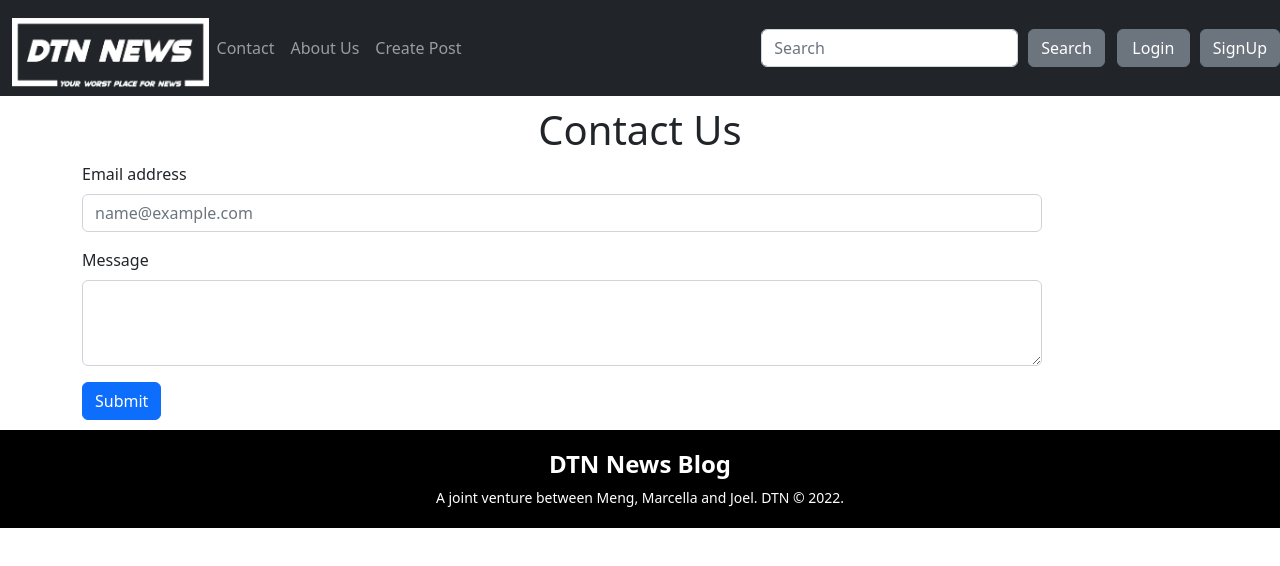
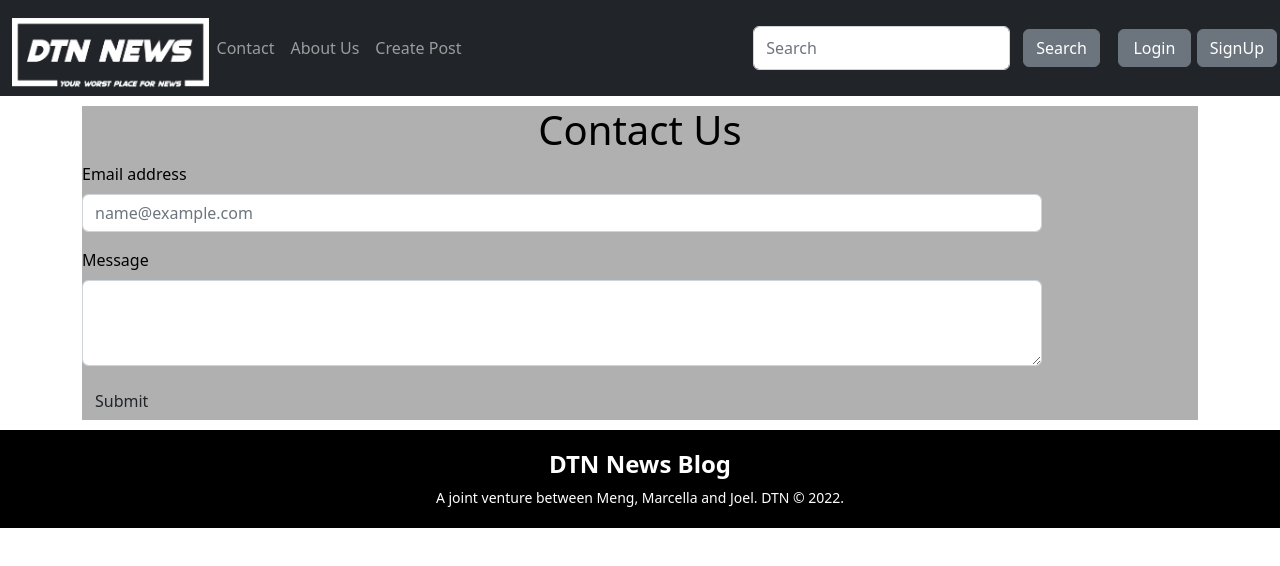
Before and after one commit to curlerhaus/DTNS_News_Blog, a React (Create React App) app in the folder client/: page /contact in a window 1280 px wide. Shown: the top 566 px of the page. Built offline with nearby package versions, Linux system fonts and the light colour scheme.

Commit message:
sass update

```diff
--- a/client/package.json
+++ b/client/package.json
@@ -14,6 +14,7 @@
     "react-dom": "^18.2.0",
     "react-router-dom": "^6.4.1",
     "react-scripts": "5.0.1",
+    "sass": "^1.56.1",
     "web-vitals": "^2.1.4"
   },
   "scripts": {
--- a/client/src/components/about.js
+++ b/client/src/components/about.js
@@ -1,12 +1,13 @@
 import TopNavBar from "./topnavbar";
 import Footer from "./footer";
-import "./about.css";
+// import "./about.css";
+import "./scss/style.css";
 
 export default function About() {
   return (
     <div className="aboutpage">
       <TopNavBar />
-      <h1 style={{ "text-align": "center" }}>Our Team</h1>
+      <h1>Our Team</h1>
       <div>
         <div className="aboutimg">
           <div>
--- a/client/src/components/carousel.js
+++ b/client/src/components/carousel.js
@@ -19,7 +19,7 @@ function CarouselFadeExample() {
         <Carousel.Caption className="caption">
           <div className="captiontext">
             <h3>Space Robots!</h3>
-            <p>Will the murder us all? Who knows?</p>
+            <p>Will they murder us all? Who knows?</p>
           </div>
         </Carousel.Caption>
       </Carousel.Item>
--- a/client/src/components/contact.js
+++ b/client/src/components/contact.js
@@ -3,13 +3,15 @@ import TopNavBar from "./topnavbar";
 import Button from "react-bootstrap/Button";
 import Footer from "./footer";
 import { Container } from "react-bootstrap";
+import "./scss/style.css";
 
 export default function Contact() {
   return (
     <>
       <TopNavBar />
       <Container>
-        <h1 style={{ "text-align": "center" }}>Contact Us</h1>
+        <div className="contactUs">
+          <h1>Contact Us</h1>
           <Form style={{ width: "60rem" }}>
             <Form.Group className="mb-3" controlId="exampleForm.ControlInput1">
               <Form.Label>Email address</Form.Label>
@@ -19,14 +21,18 @@ export default function Contact() {
                 placeholder="name@example.com"
               />
             </Form.Group>
-          <Form.Group className="mb-3" controlId="exampleForm.ControlTextarea1">
+            <Form.Group
+              className="mb-3"
+              controlId="exampleForm.ControlTextarea1"
+            >
               <Form.Label>Message</Form.Label>
               <Form.Control as="textarea" rows={3} />
             </Form.Group>
-          <Button variant="primary" type="submit">
+            <Button variant="btn-primary" type="submit">
               Submit
             </Button>
           </Form>
+        </div>
       </Container>
       <Footer />
     </>
--- /dev/null
+++ b/client/src/components/scss/_btnConfig.scss
@@ -0,0 +1,23 @@
+@import "utilities";
+@import "config";
+
+%btn {
+  display: inline-block;
+  border-radius: 5px;
+  padding: 8px 20px;
+  margin: 3px;
+
+  &:hover {
+    transform: scale(0.8);
+  }
+}
+
+.btn-primary {
+  @extend %btn;
+  @include set-bg(lighten($btn-primary, 10%));
+}
+
+.btn-secondary {
+  @extend %btn;
+  @include set-bg($btn-secondary);
+}
--- /dev/null
+++ b/client/src/components/scss/_config.scss
@@ -0,0 +1,7 @@
+$font-stack: Trebuchet MS, Arial, sans-serif;
+$light-color: #ffc300;
+$primary-color: #b0b0b0;
+$secondary-color: #dc5252;
+$btn-primary: green;
+$btn-secondary: orange;
+$font-color: black;
--- /dev/null
+++ b/client/src/components/scss/_utilities.scss
@@ -0,0 +1,32 @@
+// SCSS Function that will make sure text is light on dark backgrounds, and dark on light backgrounds.
+@function text-color-picker($color) {
+  @if (lightness($color) > 70) {
+    @return black;
+  } @else {
+    @return white;
+  }
+}
+
+// SCSS Mixin
+@mixin set-bg($color) {
+  background-color: $color;
+  color: text-color-picker($color);
+}
+
+@mixin theme-colors($light-theme) {
+  @if $light-theme {
+    background-color: $primary-color;
+    color: $font-color;
+  } @else {
+    background-color: $secondary-color;
+    color: white;
+  }
+}
+
+// Standard CSS
+.box {
+  max-width: 1100px;
+  padding: 0 30px;
+  margin: 0 auto;
+  overflow: auto;
+}
--- /dev/null
+++ b/client/src/components/scss/style.css
@@ -0,0 +1,62 @@
+.box {
+  max-width: 1100px;
+  padding: 0 30px;
+  margin: 0 auto;
+  overflow: auto;
+}
+
+.box {
+  max-width: 1100px;
+  padding: 0 30px;
+  margin: 0 auto;
+  overflow: auto;
+}
+
+.btn-secondary, .btn-primary {
+  display: inline-block;
+  border-radius: 5px;
+  padding: 8px 20px;
+  margin: 3px;
+}
+.btn-secondary:hover, .btn-primary:hover {
+  transform: scale(0.8);
+}
+
+.btn-primary {
+  background-color: #00b300;
+  color: white;
+}
+
+.btn-secondary {
+  background-color: orange;
+  color: white;
+}
+
+img {
+  justify-content: left;
+  display: flex;
+}
+
+.aboutpage {
+  background-color: #b0b0b0;
+  color: white;
+  height: auto;
+  background-color: #b0b0b0;
+  color: black;
+}
+.aboutpage h1 {
+  text-align: center;
+  color: black;
+}
+.aboutpage p {
+  color: black;
+}
+.aboutpage .aboutimg {
+  justify-content: left;
+  display: flex;
+}
+
+.contactUs {
+  background-color: #b0b0b0;
+  color: black;
+}/*# sourceMappingURL=style.css.map */
--- /dev/null
+++ b/client/src/components/scss/style.scss
@@ -0,0 +1,33 @@
+@import "utilities";
+@import "btnConfig";
+@import "config";
+
+img {
+  justify-content: left;
+  display: flex;
+}
+
+.aboutpage {
+  @include set-bg($primary-color);
+  height: auto;
+  background-color: $primary-color;
+  color: $font-color;
+
+  h1 {
+    text-align: center;
+    color: $font-color;
+  }
+
+  p {
+    color: $font-color;
+  }
+
+  .aboutimg {
+    justify-content: left;
+    display: flex;
+  }
+}
+
+.contactUs {
+  @include theme-colors($light-theme: true);
+}
```
Also changed, not shown: 2 other files (tests, documents, lock files or other folders). Lines whose indentation alone changed are shown as unchanged.
